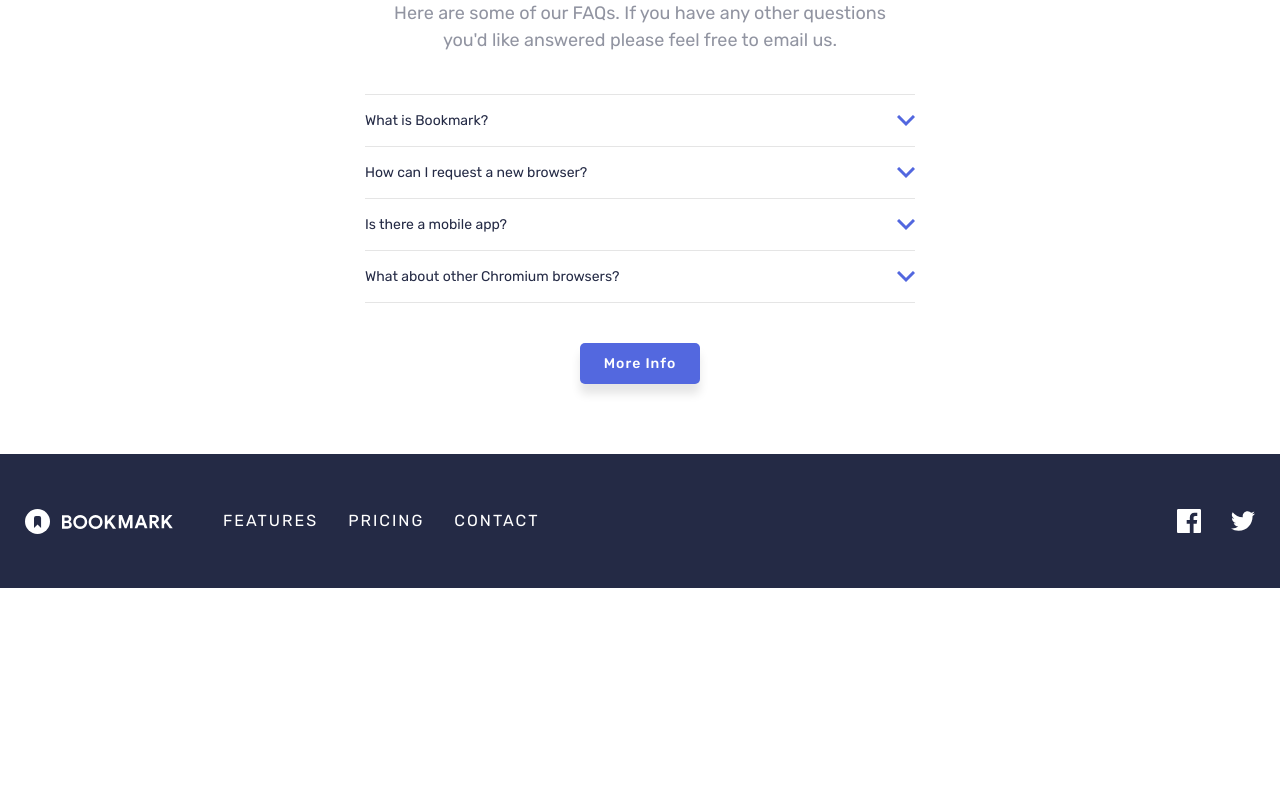
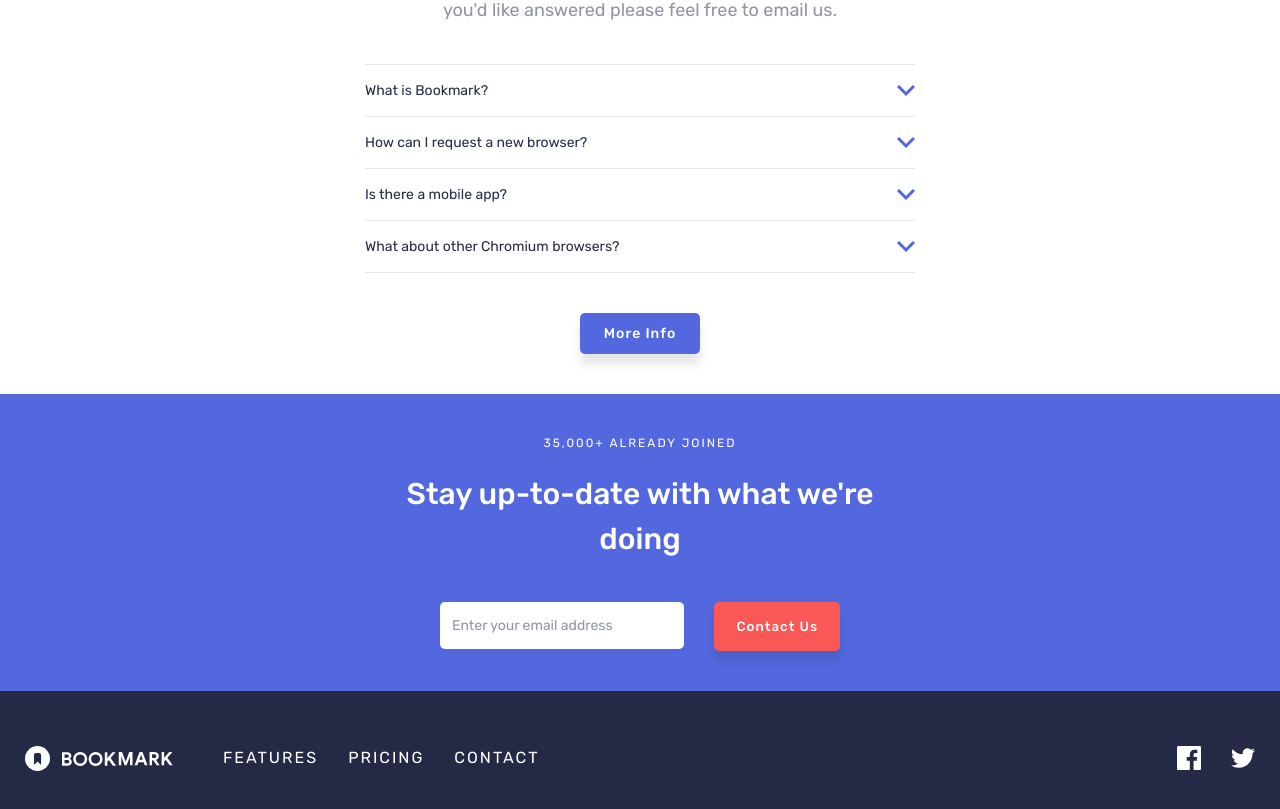
Before and after one commit to mmcode9407/bookmark-web, a React (Vite) app: page / in a window 1280 px wide. Shown: the part 1327-2136 px from the top of the page. Before the commit the page ends 1915 px from the top, so only its background shows below. Built offline with nearby package versions, Linux system fonts and the light colour scheme.

Commit message:
feat: implement newsletter section with form

```diff
--- a/src/App.tsx
+++ b/src/App.tsx
@@ -3,6 +3,7 @@ import { Faq } from "./components/Faq/Faq";
 import { Footer } from "./components/Footer/Footer";
 import { Hero } from "./components/Hero/Hero";
 import { Navigation } from "./components/Navigation/Navigation";
+import { Newsletter } from "./components/Newsletter/Newsletter";
 
 function App() {
   return (
@@ -15,6 +16,8 @@ function App() {
         <Extension />
 
         <Faq />
+
+        <Newsletter />
       </main>
 
       <Footer />
--- a/src/components/Button/Button.module.scss
+++ b/src/components/Button/Button.module.scss
@@ -36,4 +36,15 @@
         }
     }
 
+    &.tertiary {
+        background-color: var(--light-red);
+        color: #fff;
+
+        &:hover {
+            background-color: #fff;
+            color: var(--light-red);
+            border-color: var(--light-red);
+        }
+    }
+
 }
--- a/src/components/Button/Button.tsx
+++ b/src/components/Button/Button.tsx
@@ -3,7 +3,7 @@ import styles from "./Button.module.scss";
 interface ButtonProps extends React.ButtonHTMLAttributes<HTMLButtonElement> {
   children: React.ReactNode;
   className?: string;
-  variant?: "primary" | "secondary";
+  variant?: "primary" | "secondary" | "tertiary";
 }
 
 export const Button = ({
--- /dev/null
+++ b/src/components/Newsletter/Newsletter.module.scss
@@ -0,0 +1,34 @@
+@import "../../styles/mixins.scss";
+
+.newsletter {
+  background-color: var(--light-blue);
+  overflow: hidden;
+}
+
+.intro {
+  display: flex;
+  flex-direction: column;
+  align-items: center;
+  gap: 2rem;
+  max-width: 500px;
+  margin: 0 auto;
+  margin-bottom: 4rem;
+  text-align: center;
+
+  h2 {
+    font-size: 2.2rem;
+    font-weight: 500;
+    color: #fff;
+
+    @include desktop {
+      font-size: 3rem;
+    }
+  }
+
+  & p {
+    color: #fff;
+    font-size: 1.2rem;
+    text-transform: uppercase;
+    letter-spacing: 0.2rem;
+  }
+}
--- /dev/null
+++ b/src/components/Newsletter/Newsletter.tsx
@@ -0,0 +1,19 @@
+import { Container } from "../Container/Container";
+import styles from "./Newsletter.module.scss";
+import { NewsletterForm } from "./NewsletterForm/NewsletterForm";
+
+export const Newsletter = () => {
+  return (
+    <section className={styles.newsletter}>
+      <Container>
+        <div className={styles.intro}>
+          <p>35,000+ ALREADY JOINED</p>
+
+          <h2>Stay up-to-date with what we're doing</h2>
+        </div>
+
+        <NewsletterForm />
+      </Container>
+    </section>
+  );
+};
--- /dev/null
+++ b/src/components/Newsletter/NewsletterForm/NewsletterForm.module.scss
@@ -0,0 +1,71 @@
+@import "../../../styles/mixins.scss";
+
+.form {
+  display: flex;
+  flex-direction: column;
+  flex-wrap: wrap;
+  gap: 3rem;
+  width: 100%;
+  max-width: 500px;
+  margin: 0 auto;
+
+  @include desktop {
+    flex-direction: row;
+    max-width: 400px;
+  }
+
+  .inputContainer {
+    position: relative;
+    flex-grow: 1;
+
+    .inputWrapper {
+      position: relative;
+      width: 100%;
+
+      input {
+        width: 100%;
+        padding: 1.5rem 1.2rem;
+        border-radius: 0.5rem;
+        border: none;
+        font-size: 1.4rem;
+
+        &.invalid {
+          border: 2px solid var(--light-red);
+        }
+
+        &::placeholder {
+          color: var(--gray);
+        }
+      }
+
+      svg {
+        position: absolute;
+        top: 50%;
+        right: 1rem;
+        transform: translateY(-50%);
+      }
+    }
+
+
+    .errorMessage {
+      padding: 0.5rem 1rem;
+      margin-top: -0.2rem;
+      background-color: var(--light-red);
+      color: #fff;
+      font-size: 1.2rem;
+      border-radius: 0 0 0.5rem 0.5rem;
+      font-style: italic;
+      text-align: left;
+    }
+  }
+
+  .successMessage {
+    background-color: #4caf50;
+    color: #fff;
+    font-size: 1.4rem;
+    padding: 1rem;
+    border-radius: 0.5rem;
+    margin-bottom: 1.5rem;
+    font-weight: 500;
+  }
+}
--- /dev/null
+++ b/src/components/Newsletter/NewsletterForm/NewsletterForm.tsx
@@ -0,0 +1,68 @@
+import { useState } from "react";
+
+import { ErrorIcon } from "../../../assets/icons/ErrorIcon";
+import { validateEmail } from "../../../utils/validateEmail";
+import { Button } from "../../Button/Button";
+import styles from "./NewsletterForm.module.scss";
+
+export const NewsletterForm = () => {
+  const [email, setEmail] = useState("");
+  const [error, setError] = useState("");
+  const [subscribed, setSubscribed] = useState(false);
+
+  const handleSubmit = (e: React.FormEvent) => {
+    e.preventDefault();
+
+    if (!email.trim()) {
+      setError("Email can't be empty");
+      setSubscribed(false);
+      return;
+    }
+
+    if (!validateEmail(email)) {
+      setError("Whoops, make sure it's an email");
+      setSubscribed(false);
+      return;
+    }
+
+    setError("");
+    setEmail("");
+    setSubscribed(true);
+
+    setTimeout(() => {
+      setSubscribed(false);
+    }, 5000);
+  };
+
+  return (
+    <form className={styles.form} onSubmit={handleSubmit}>
+      <div className={styles.inputContainer}>
+        <div className={styles.inputWrapper}>
+          <input
+            type="text"
+            placeholder="Enter your email address"
+            value={email}
+            onChange={(e) => setEmail(e.target.value)}
+            className={`${error ? styles.invalid : ""}`}
+          />
+
+          {error && <ErrorIcon />}
+        </div>
+
+        {error && <p className={styles.errorMessage}>{error}</p>}
+      </div>
+
+      <div className={styles.buttonContainer}>
+        <Button type="submit" variant="tertiary">
+          Contact Us
+        </Button>
+      </div>
+
+      {subscribed && (
+        <p className={styles.successMessage}>
+          Thank you! You have been subscribed to our newsletter.
+        </p>
+      )}
+    </form>
+  );
+};
--- a/src/index.scss
+++ b/src/index.scss
@@ -31,10 +31,6 @@ body {
   min-height: 100vh;
 }
 
-main {
-  margin: 3rem 0
-}
-
 button {
   background: none;
   border: none;
--- /dev/null
+++ b/src/utils/validateEmail.ts
@@ -0,0 +1,4 @@
+export const validateEmail = (email: string) => {
+  const re = /^[^\s@]+@[^\s@]+\.[^\s@]+$/;
+  return re.test(email);
+};
```
